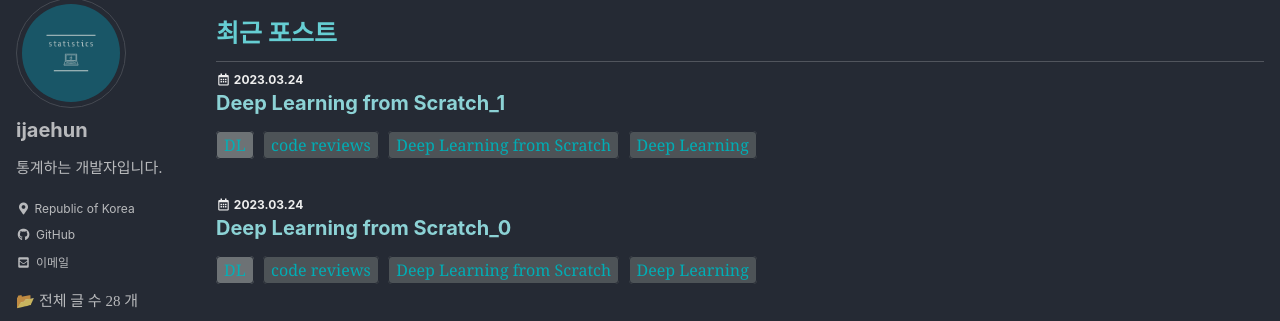
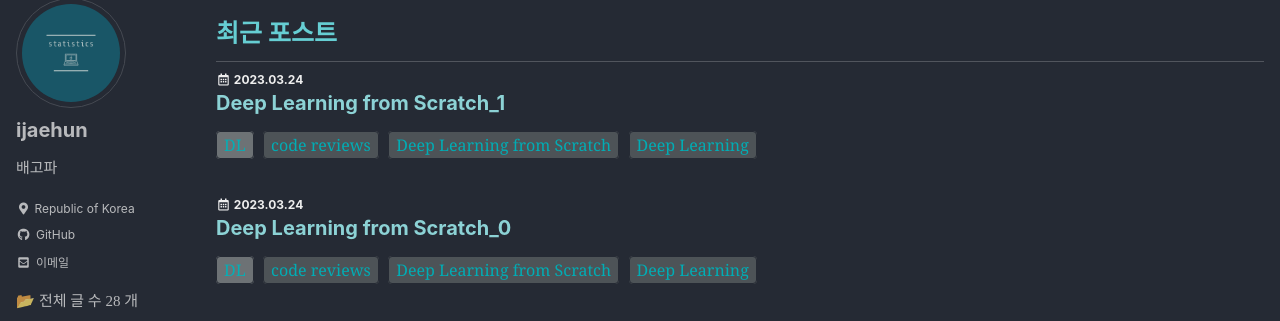
Before and after one commit to ijaehun/ijaehun.github.io, a Jekyll site: the page built from index.html, in a window 1280 px wide. Shown: the part 90-411 px from the top of the page. Built offline with Jekyll 4.4.1, drawn with Linux system fonts in a browser that asks for light colours; cached includes are drawn as plain includes; some web fonts are replaced; the list of posts is cut into pages by our own code.

Commit message:
update status ex

```diff
--- a/_config.yml
+++ b/_config.yml
@@ -98,7 +98,7 @@ analytics:
 author:
   name             : "ijaehun"
   avatar           : "/assets/images/SDlogo.png"
-  bio              : "통계하는 개발자입니다."
+  bio              : "배고파"
   location         : "Republic of Korea"
   email            : "dynamic97312@naver.com"
   links:
```
